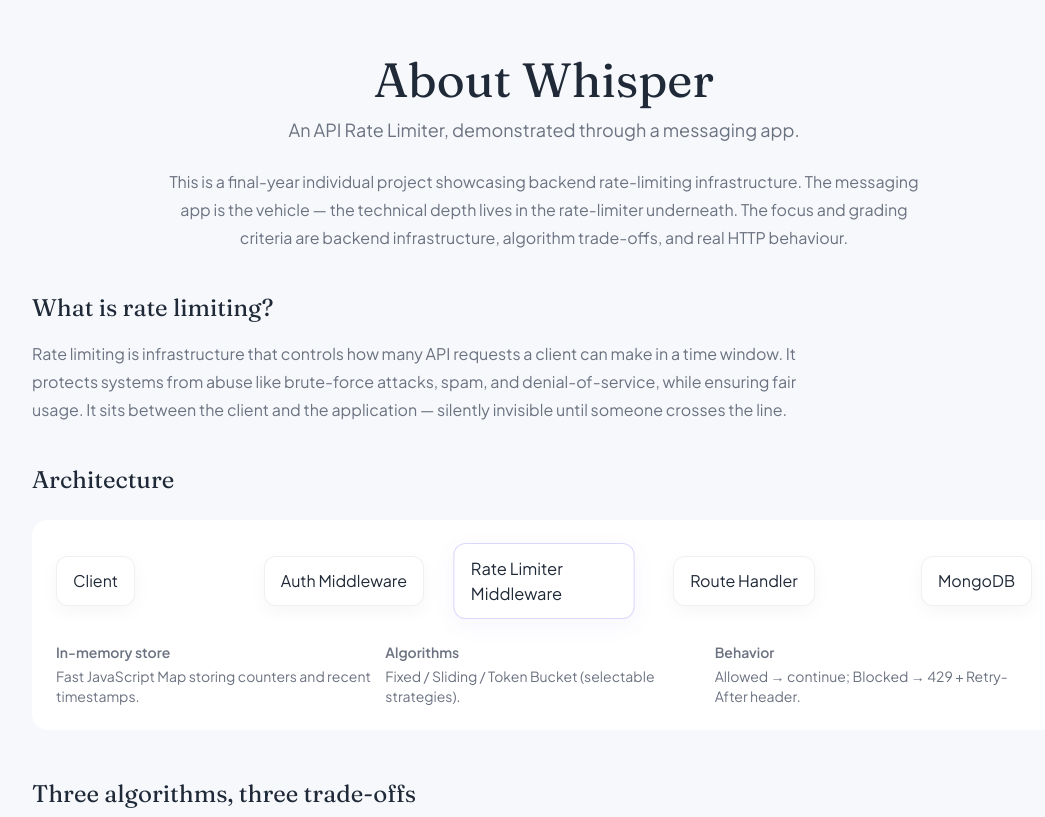
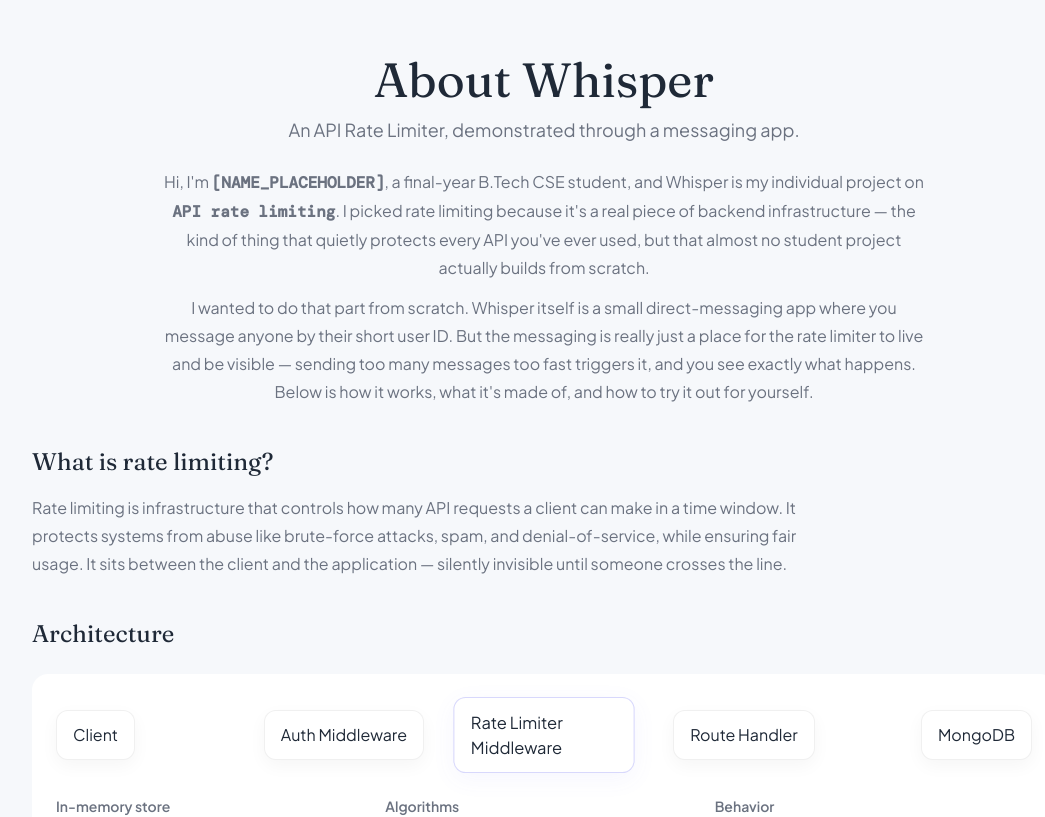
Before and after one commit to Harsha333hhh/API-Rate-Limiter-Backend-Architecture-, a React (Vite) app in the folder frontend/: page /about in a window 1280 px wide. Shown: the top 817 px of the page, without its empty margins (96-1141 px from the left). Built offline with nearby package versions, Linux system fonts and the light colour scheme; no server answers.

Commit message:
docs(frontend): update About page intro to first-person text

```diff
--- a/frontend/src/pages/About.jsx
+++ b/frontend/src/pages/About.jsx
@@ -12,9 +12,11 @@
           <h1 className="font-display text-4xl md:text-5xl mb-3">About Whisper</h1>
           <p className="text-lg text-text-secondary">An API Rate Limiter, demonstrated through a messaging app.</p>
           <p className="mt-6 text-base leading-7 text-text-secondary max-w-3xl mx-auto">
-            This is a final-year individual project showcasing backend rate-limiting infrastructure. The
-            messaging app is the vehicle — the technical depth lives in the rate-limiter underneath. The focus
-            and grading criteria are backend infrastructure, algorithm trade-offs, and real HTTP behaviour.
+            Hi, I'm <strong><code>[NAME_PLACEHOLDER]</code></strong>, a final-year B.Tech CSE student, and Whisper is my individual project on <strong><code>API rate limiting</code></strong>. I picked rate limiting because it's a real piece of backend infrastructure — the kind of thing that quietly protects every API you've ever used, but that almost no student project actually builds from scratch.
+          </p>
+
+          <p className="mt-3 text-base leading-7 text-text-secondary max-w-3xl mx-auto">
+            I wanted to do that part from scratch. Whisper itself is a small direct-messaging app where you message anyone by their short user ID. But the messaging is really just a place for the rate limiter to live and be visible — sending too many messages too fast triggers it, and you see exactly what happens. Below is how it works, what it's made of, and how to try it out for yourself.
           </p>
         </header>
 
```
